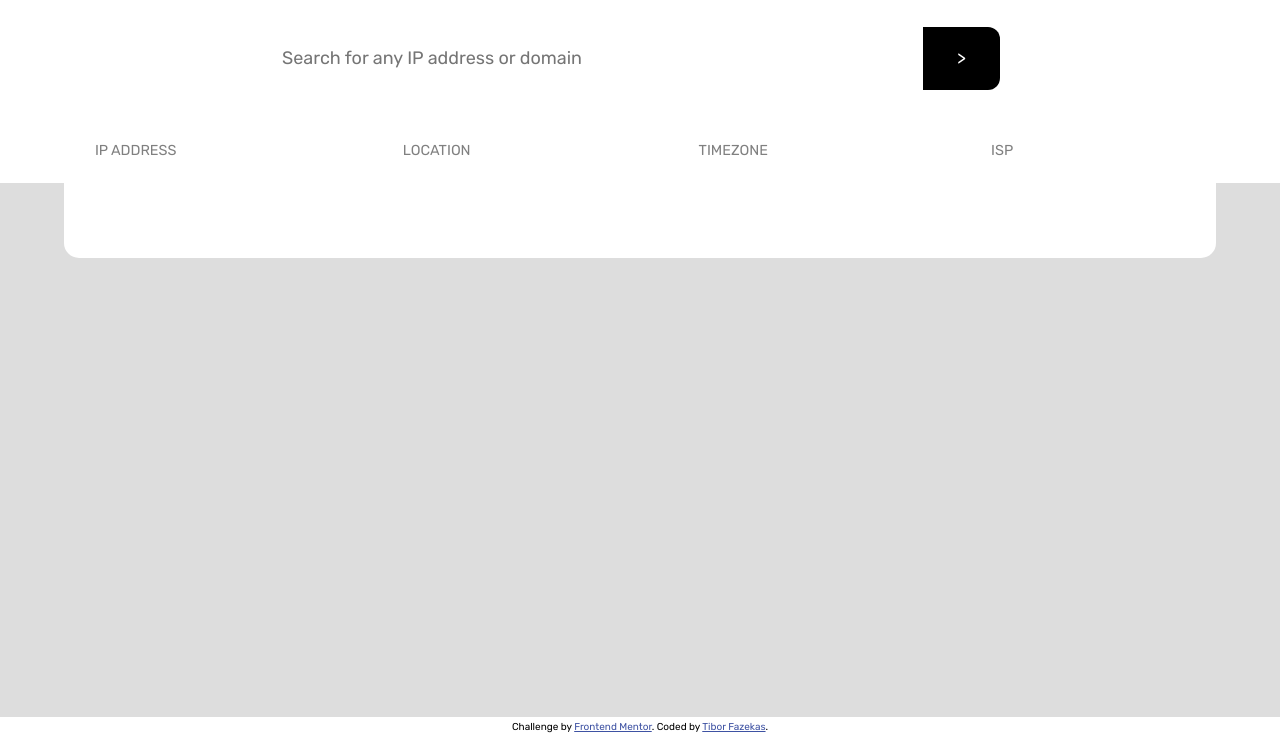
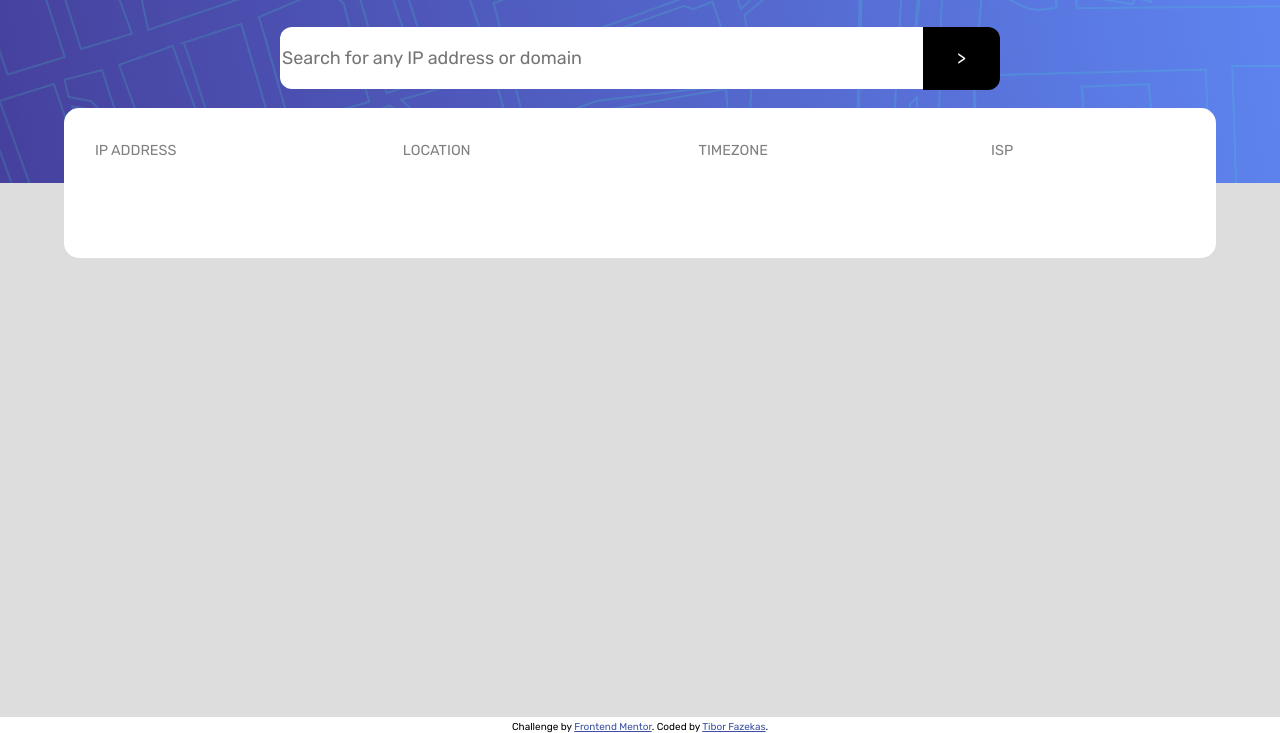
Before and after one commit to eternalmangekyo022/ip-tracker, a plain HTML site: page index.html in a window 1280 px wide. Shown: the part 67-800 px from the top of the page. Drawn offline with nearby package versions, Linux system fonts and the light colour scheme; no server answers.

Commit message:
Update index.html

```diff
--- a/index.html
+++ b/index.html
@@ -14,7 +14,7 @@
    crossorigin=""></script>
 
 
-  <link rel="icon" type="image/png" sizes="32x32" href="../images/favicon-32x32.png">
+  <link rel="icon" type="image/png" sizes="32x32" href="./favicon-32x32.png">
   <link rel="stylesheet" href="styles.css">
   <script src="script.js" defer></script>
 
@@ -39,7 +39,7 @@
 
 
     <div class="ip-container">
-      <img src="../images/pattern-bg.png" alt="Background image">
+      <img src="./pattern-bg.png" alt="Background image">
 
       <div class="ip-section">
         <h2>IP Address Tracker</h2>
```
